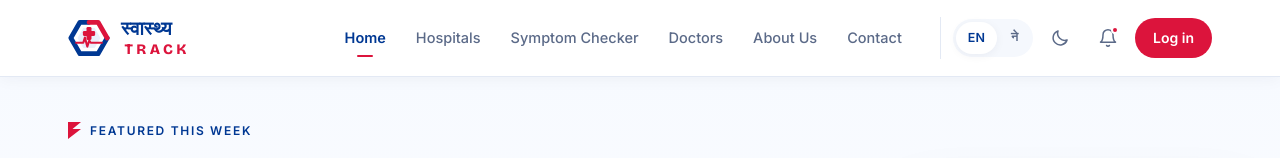
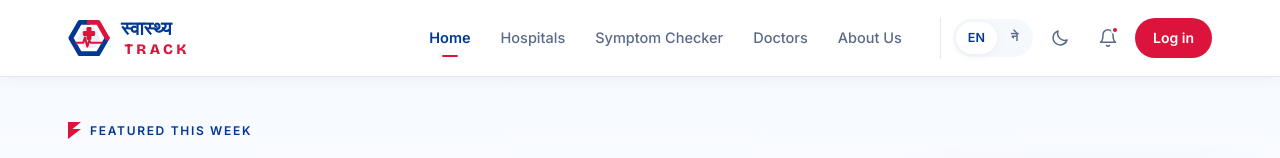
Before and after one commit to shreeya-12shrestha/hospital-app, a React (Vite) app in the folder hospital-frontend/: page / in a window 1280 px wide. Shown: the top 158 px of the page. Built offline with nearby package versions, Linux system fonts and the light colour scheme; no server answers.

Commit message:
Nav: remove Contact link

```diff
--- a/hospital-frontend/src/Nav.jsx
+++ b/hospital-frontend/src/Nav.jsx
@@ -31,7 +31,6 @@ export default function Nav() {
     { to: '/symptom-check', label: t('nav.symptoms') },
     { to: '/doctors', label: t('nav.doctors') },
     { to: '/about', label: t('nav.about') },
-    { to: '/contact', label: t('nav.contact') },
   ]
 
   return (
```
